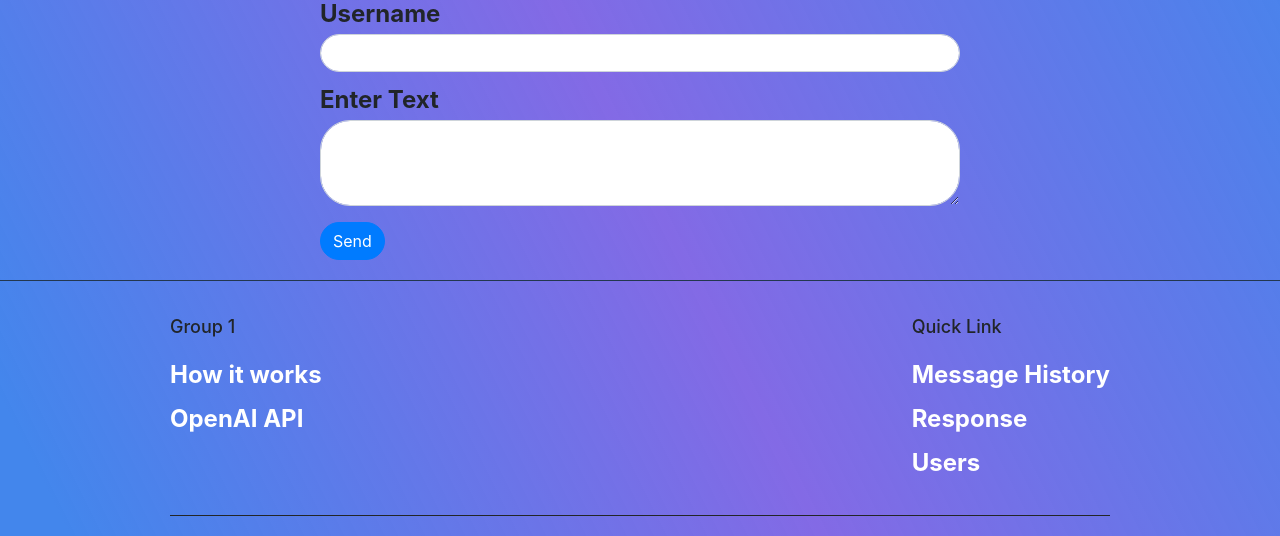
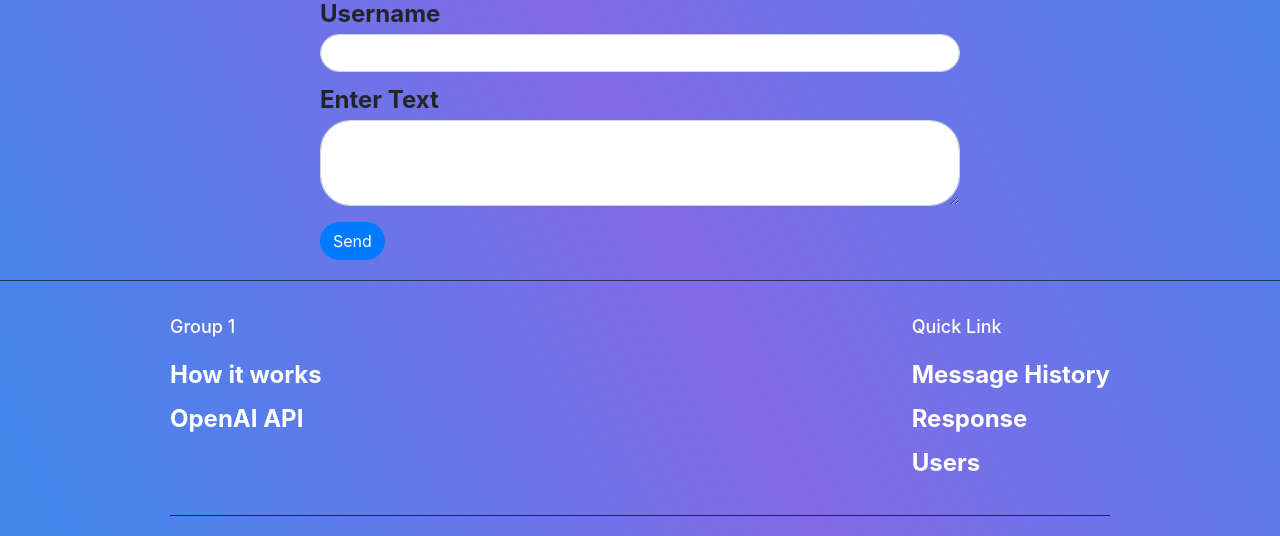
Before and after one commit to PseudocodeJason/network_project, a Django app: page / in a window 1280 px wide. Shown: the part 254-790 px from the top of the page. Run offline with Django 3.2, Linux system fonts and the light colour scheme; some libraries are stand-ins or nearby versions.

Commit message:
Changed Colour for Class "footer-title"

```diff
--- a/myproject/chatbox/templates/chatbox/base.html
+++ b/myproject/chatbox/templates/chatbox/base.html
@@ -103,7 +103,9 @@
       }
 
       /* Footer Section CSS */
-
+      .footer-title{
+        color: white;
+      }
       .footer-light{
         padding: 30px 30px 40px;
         border-top-color: rgb(35, 55, 79);
```
